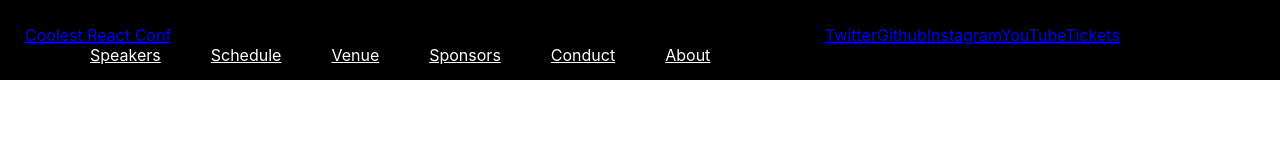
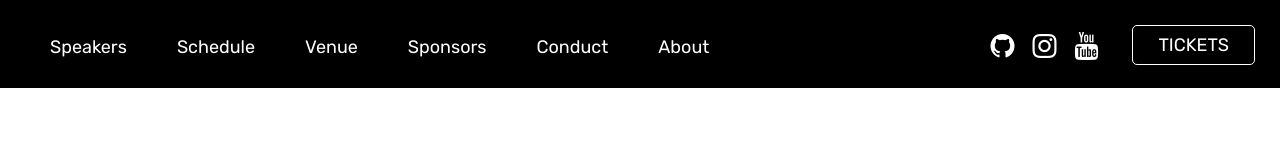
Before and after one commit to tuf75588/50-React-Projects-Part1, a React app in the folder 02-conference-schedule/: page / in a window 1280 px wide. Built offline with nearby package versions, Linux system fonts and the light colour scheme.

Commit message:
fix some alignment issues on navbar

```diff
--- a/02-conference-schedule/public/index.html
+++ b/02-conference-schedule/public/index.html
@@ -15,6 +15,15 @@
       user's mobile device or desktop. See https://developers.google.com/web/fundamentals/web-app-manifest/
     -->
     <link rel="manifest" href="%PUBLIC_URL%/manifest.json" />
+    <link
+      rel="stylesheet"
+      type="text/css"
+      href="https://cdnjs.cloudflare.com/ajax/libs/font-awesome/4.6.3/css/font-awesome.min.css"
+    />
+    <link
+      rel="stylesheet"
+      href="https://fonts.googleapis.com/css?family=Rubik"
+    />
     <!--
       Notice the use of %PUBLIC_URL% in the tags above.
       It will be replaced with the URL of the `public` folder during the build.
--- a/02-conference-schedule/src/index.css
+++ b/02-conference-schedule/src/index.css
@@ -5,13 +5,17 @@ body {
     sans-serif;
   -webkit-font-smoothing: antialiased;
   -moz-osx-font-smoothing: grayscale;
+  font-size: 20px;
+  font-family: Rubik, sans-serif;
 }
 
 code {
   font-family: source-code-pro, Menlo, Monaco, Consolas, 'Courier New',
     monospace;
 }
-
+a {
+  text-decoration: none;
+}
 .header_home {
   background: url('./images/hero.png') no-repeat center 0 fixed;
   background-size: cover;
@@ -30,6 +34,11 @@ code {
 }
 .header-nav ul {
   margin: 0;
+  padding: 0;
+  display: inline-block;
+  font-size: 18px;
+  line-height: 44px;
+  list-style: none;
 }
 .header-nav li {
   display: inline-block;
@@ -37,4 +46,42 @@ code {
 }
 .header-nav li a {
   color: #fff;
+  border-bottom: 4px solid transparent;
+  display: inline-block;
 }
+.header-nav .Icon {
+  line-height: 44px;
+  vertical-align: middle;
+}
+
+.Icon {
+  color: #fff;
+  font-size: 28px;
+  display: inline-block;
+  width: 42px;
+  height: 42px;
+  text-align: center;
+}
+
+.Button {
+  border-radius: 5px;
+  cursor: pointer;
+  display: inline-block;
+  padding: 8px 25px;
+  text-transform: uppercase;
+}
+
+.header-nav section:last-of-type .Button {
+  margin-left: 25px;
+}
+
+.header-nav section:last-of-type {
+  text-align: right;
+}
+
+.header-nav .Button {
+  margin-left: 25px;
+  color: #fff;
+  border: 1px solid #fff;
+  font-size: 18px;
+}
--- a/02-conference-schedule/src/shared/header.tsx
+++ b/02-conference-schedule/src/shared/header.tsx
@@ -1,11 +1,9 @@
 import React from 'react';
-
 function Header() {
   return (
     <header className="header_home">
       <div className="header-nav">
         <section>
-          <a href="/" className="home-link">Coolest React Conf</a>
           <ul>
             <li><a href="/speakers">Speakers</a></li>
             <li><a href="/schedule">Schedule</a></li>
@@ -15,13 +13,18 @@ function Header() {
             <li><a href="/about">About</a></li>
           </ul>
         </section>
-        <div className="header-nav-social">
-          <a href="http://" target="_blank" rel="noopener noreferrer">Twitter</a>
-          <a href="http://" target="_blank" rel="noopener noreferrer">Github</a>
-          <a href="http://" target="_blank" rel="noopener noreferrer">Instagram</a>
-          <a href="http://" target="_blank" rel="noopener noreferrer">YouTube</a>
-          <a href="http://" target="_blank" rel="noopener noreferrer">Tickets</a>
-        </div>
+        <section className="header-nav-social">
+          <a href="http://" className="Icon" target="_blank" rel="noopener noreferrer">
+
+          </a>
+          <a href="http://" className="Icon" target="_blank" rel="noopener noreferrer">
+            <i className="fa fa-github"></i></a>
+          <a href="http://" className="Icon" target="_blank" rel="noopener noreferrer">
+            <i className="fa fa-instagram"></i></a>
+          <a href="http://" className="Icon" target="_blank" rel="noopener noreferrer">
+            <i className="fa fa-youtube"></i></a>
+          <a href="http://" className="Button" target="_blank" rel="noopener noreferrer">Tickets</a>
+        </section>
       </div>
     </header>
   )
```
